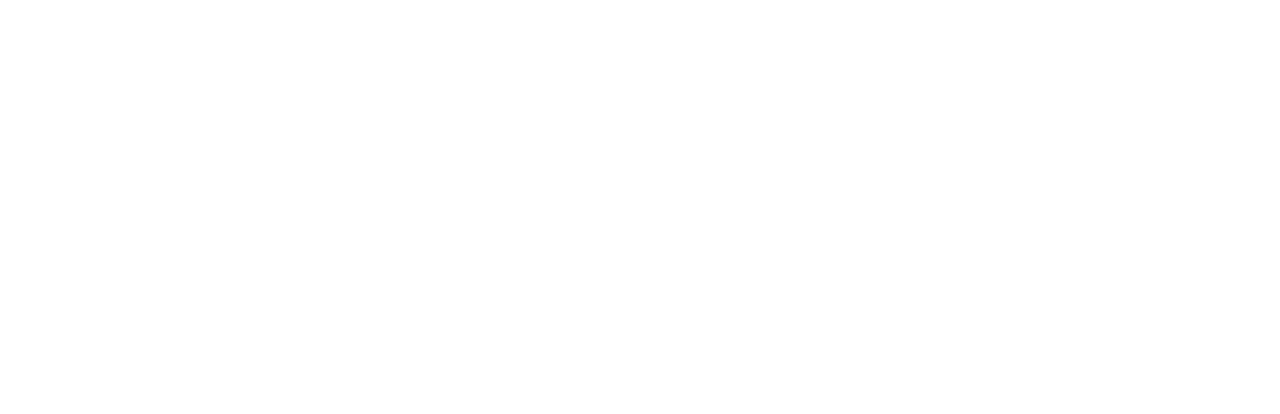
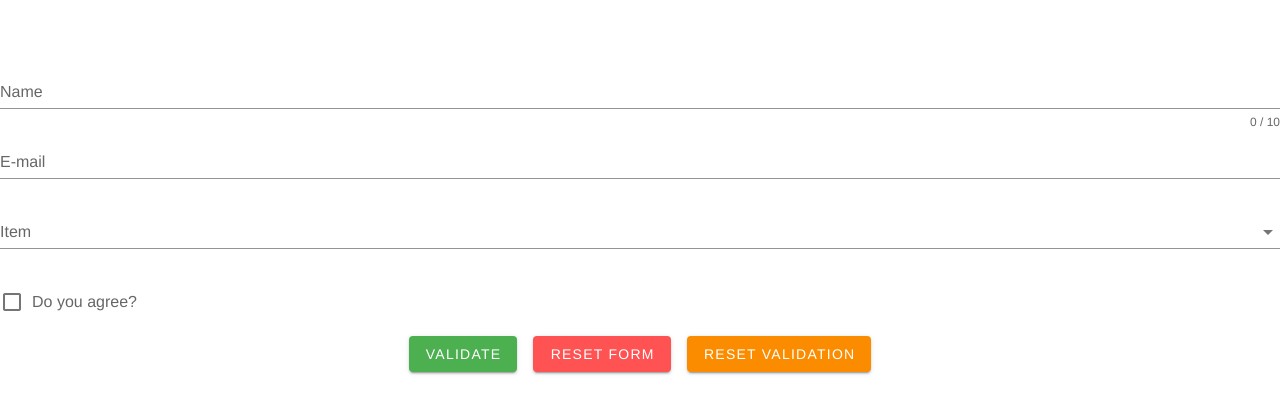
Before and after one commit to EisukeWatanabe/vue-chat, a Vue app: page /login in a window 1280 px wide. Shown: the top 414 px of the page. Built offline with nearby package versions, Linux system fonts and the light colour scheme.

Commit message:
create loginview

```diff
--- a/src/router/index.js
+++ b/src/router/index.js
@@ -2,6 +2,7 @@
 import VueRouter from 'vue-router'
 import UserList from '../views/UserList.vue'
 import ChatBoard from '../views/ChatBoard.vue'
+import Login from '../views/Login.vue'
 
 Vue.use(VueRouter)
 
@@ -23,6 +24,11 @@
     path: '/chat',
     name: 'ChatBoard',
     component: ChatBoard
+  },
+  {
+    path: '/login',
+    name: 'Login',
+    component: Login
   }
 ]
 
--- /dev/null
+++ b/src/views/Login.vue
@@ -0,0 +1,100 @@
+<template>
+  <v-app>
+    <v-form
+        ref="form"
+        v-model="valid"
+        lazy-validation
+    >
+      <v-text-field
+          v-model="name"
+          :counter="10"
+          :rules="nameRules"
+          label="Name"
+          required
+      ></v-text-field>
+
+      <v-text-field
+          v-model="email"
+          :rules="emailRules"
+          label="E-mail"
+          required
+      ></v-text-field>
+
+      <v-select
+          v-model="select"
+          :items="items"
+          :rules="[v => !!v || 'Item is required']"
+          label="Item"
+          required
+      ></v-select>
+
+      <v-checkbox
+          v-model="checkbox"
+          :rules="[v => !!v || 'You must agree to continue!']"
+          label="Do you agree?"
+          required
+      ></v-checkbox>
+
+      <v-btn
+          :disabled="!valid"
+          color="success"
+          class="mr-4"
+          @click="validate"
+      >
+        Validate
+      </v-btn>
+
+      <v-btn
+          color="error"
+          class="mr-4"
+          @click="reset"
+      >
+        Reset Form
+      </v-btn>
+
+      <v-btn
+          color="warning"
+          @click="resetValidation"
+      >
+        Reset Validation
+      </v-btn>
+    </v-form>
+  </v-app>
+</template>
+
+<script>
+export default {
+  data: () => ({
+    valid: true,
+    name: '',
+    nameRules: [
+      v => !!v || 'Name is required',
+      v => (v && v.length <= 10) || 'Name must be less than 10 characters',
+    ],
+    email: '',
+    emailRules: [
+      v => !!v || 'E-mail is required',
+      v => /.+@.+\..+/.test(v) || 'E-mail must be valid',
+    ],
+    select: null,
+    items: [
+      'Item 1',
+      'Item 2',
+      'Item 3',
+      'Item 4',
+    ],
+    checkbox: false,
+  }),
+  methods: {
+    validate () {
+      this.$refs.form.validate()
+    },
+    reset () {
+      this.$refs.form.reset()
+    },
+    resetValidation () {
+      this.$refs.form.resetValidation()
+    },
+  },
+}
+</script>
```
